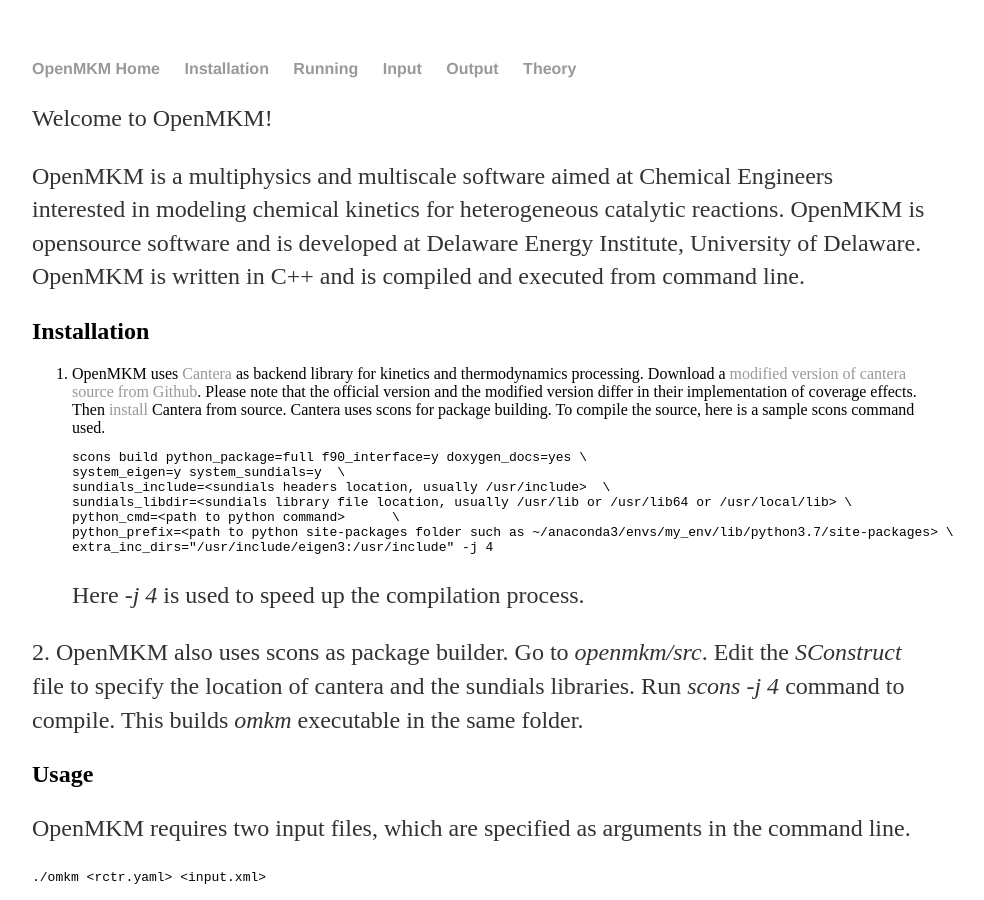
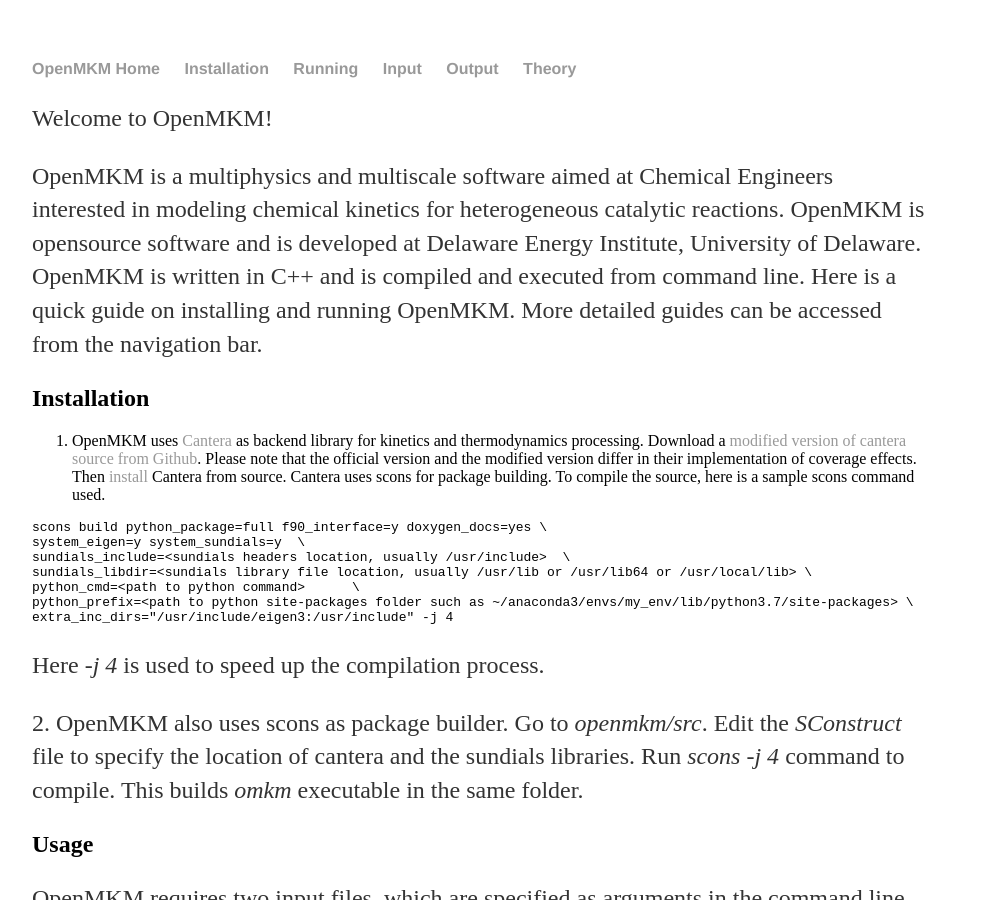
Before and after one commit to VlachosGroup/openmkm, a Jekyll site: the page built from docs/index.md, in a window 1280 px wide and 900 px high. Shown: the whole window, without its empty margins (160-1144 px from the left). Built offline with Jekyll 4.4.1, drawn with Linux system fonts in a browser that asks for light colours; our own code applies the rules of GitHub Pages for plain Markdown files.

Commit message:
index.md updated

```diff
--- a/docs/index.md
+++ b/docs/index.md
@@ -5,6 +5,7 @@
 modeling chemical kinetics for heterogeneous catalytic reactions. OpenMKM is opensource software
 and is developed at Delaware Energy Institute, University of Delaware.
 OpenMKM is written in C++ and is compiled and executed from command line.
+Here is a quick guide on installing and running OpenMKM. More detailed guides can be accessed from the navigation bar.
 
 ## Installation
 
@@ -15,6 +16,7 @@
 coverage effects. Then [install](https://cantera.org/install/compiling-install.html)  Cantera
 from source. Cantera uses scons for package building. To compile the source, here is a sample scons
 command used.
+
 ~~~ bash
 scons build python_package=full f90_interface=y doxygen_docs=yes \
 system_eigen=y system_sundials=y  \
```
